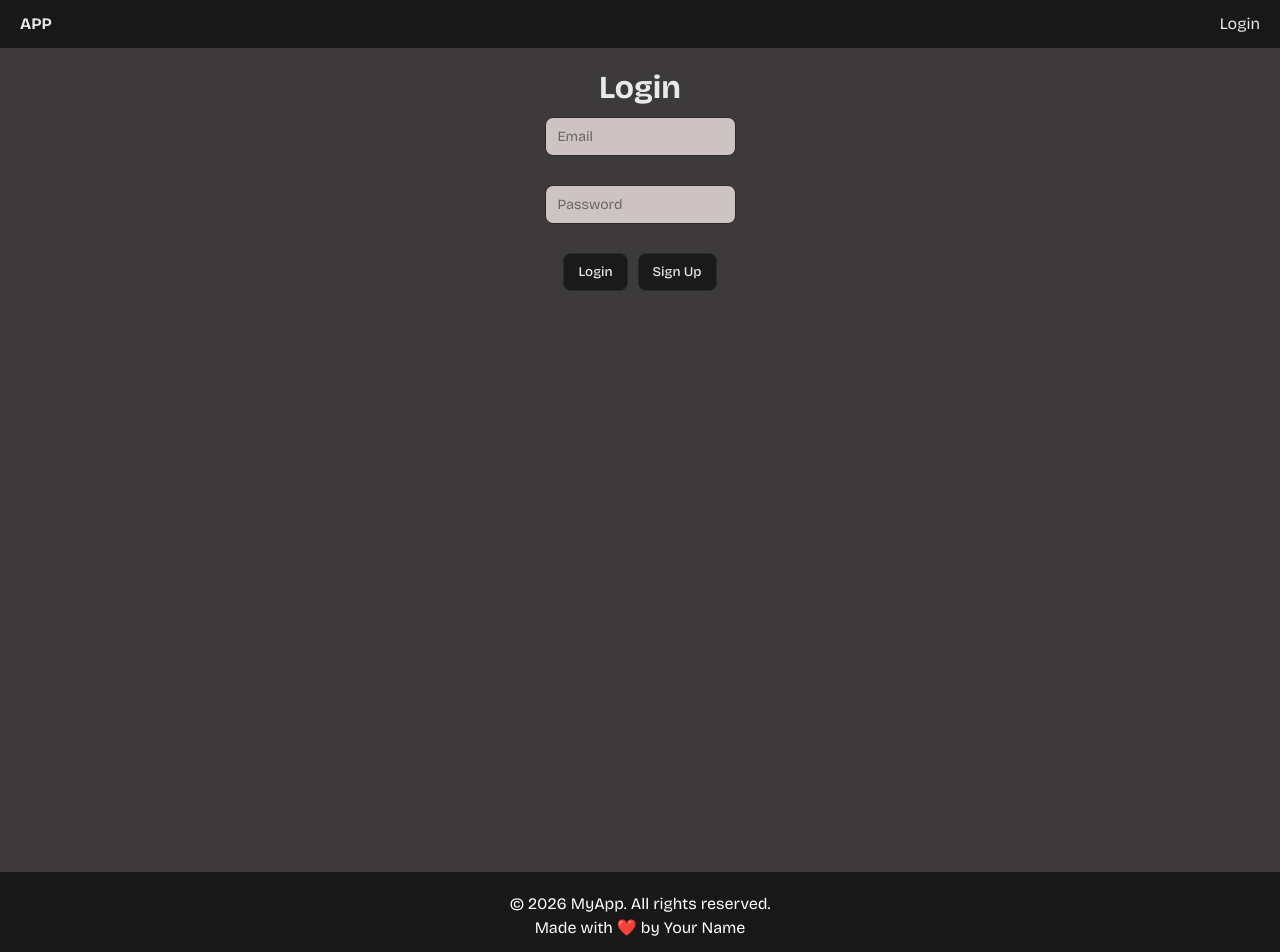
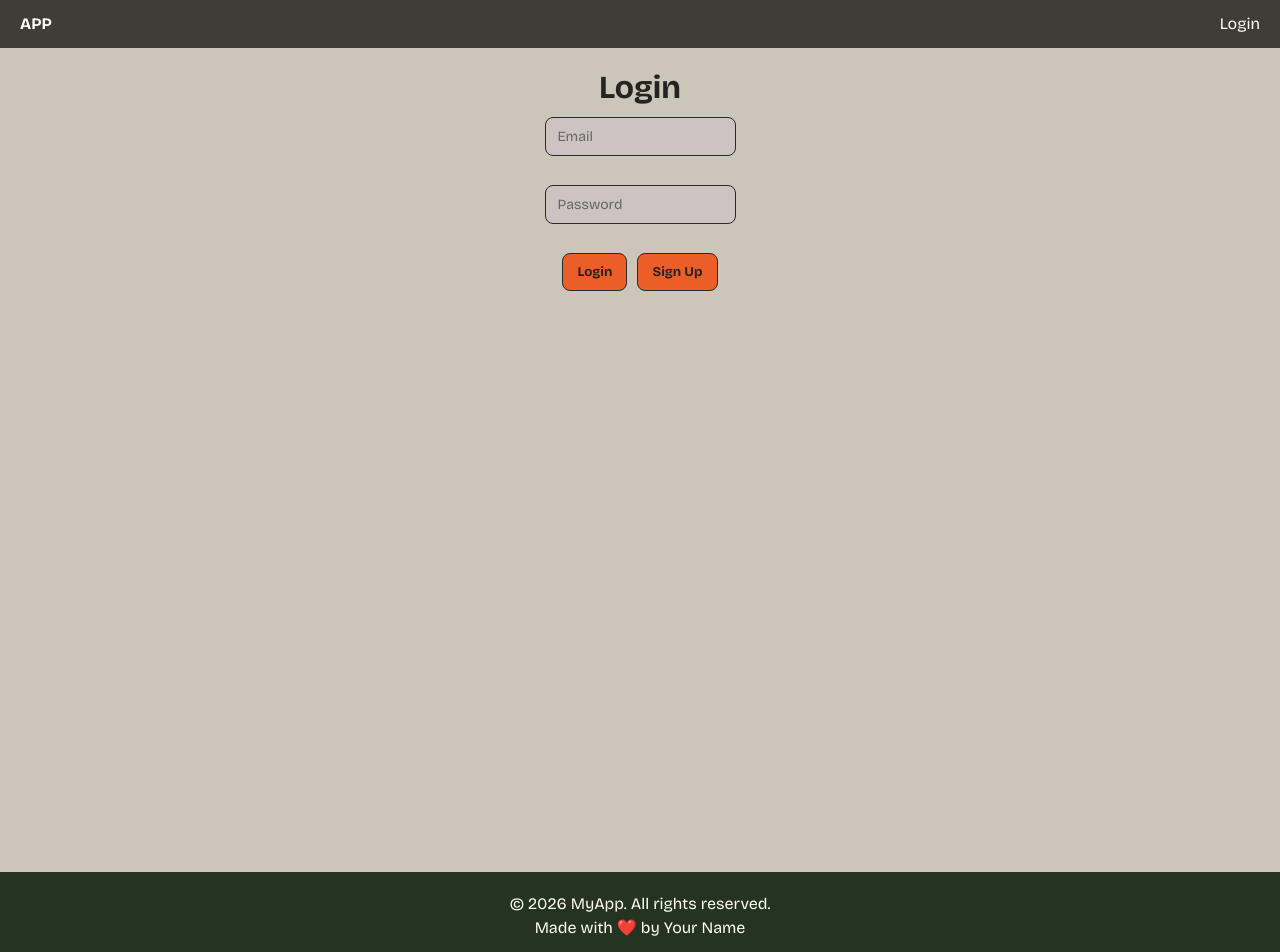
Before and after one commit to ThanosDodd/revifiro-boilerplate, a React (Vite) app: page /login in a window 1280 px wide. Shown: the top 952 px of the page. Built offline with nearby package versions, Linux system fonts and the light colour scheme; no server answers.

Commit message:
style: update Footer and Navbar styles for improved aesthetics; modify global styles for consistency

```diff
--- a/src/components/Footer.css
+++ b/src/components/Footer.css
@@ -1,6 +1,13 @@
-.foot{
-    text-align: center;
-    padding: 20px;
-    background: #171717f2;
-    color: white;
+a {
+  color: inherit;
+  transition: color 0.2s ease;
 }
+
+a:hover {
+  color: #eb5e28;
+}
+
+.foot {
+  text-align: center;
+  padding: 20px;
+}
--- a/src/components/Footer.jsx
+++ b/src/components/Footer.jsx
@@ -4,7 +4,7 @@ import "./Footer.css";
 
 export default function Footer() {
   return (
-    <footer className="foot">
+    <footer className="foot footback">
       <p>© {new Date().getFullYear()} MyApp. All rights reserved.</p>
       <p>
         Made with ❤️ by{" "}
--- a/src/components/Navbar.css
+++ b/src/components/Navbar.css
@@ -1,5 +1,4 @@
 .nav {
-  background: #171717f2;
   display: flex;
   justify-content: space-between;
   padding: 12px 20px;
--- a/src/components/Navbar.jsx
+++ b/src/components/Navbar.jsx
@@ -18,7 +18,7 @@ export default function Navbar() {
   }, []);
 
   return (
-    <nav className="nav">
+    <nav className="nav navback">
       <div className="left">
         <Link to="/" className="link">
           APP
--- a/src/index.css
+++ b/src/index.css
@@ -1,8 +1,8 @@
 @import url("https://fonts.googleapis.com/css2?family=Bricolage+Grotesque:wght@400;500;700&display=swap");
 
 :root {
-  --bg: #3c3a3a;
-  --text: #f5f5f5ef;
+  --bg: #ccc5b9;
+  --text: #252422;
   --border: #2a2a2a;
 
   --sans: "Bricolage Grotesque", system-ui, sans-serif;
@@ -33,18 +33,18 @@ p {
 
 button {
   font-family: inherit;
-  font-weight: 500;
+  font-weight: 900;
 
   padding: 10px 14px;
   margin-top: 5px;
   border-radius: 8px;
 
   border: 1px solid var(--border);
-  background: #1a1a1a;
-  color: var(--text);
+  background: #eb5e28;
+  color: #252422;
 
   cursor: pointer;
-  transition: all 0.15s ease;
+  transition: all 0.3s ease;
 
   display: inline-flex;
   align-items: center;
@@ -54,7 +54,7 @@ button {
 button:hover {
   transform: translateY(-1px);
   border-color: #444;
-  background: #222;
+  background: #fe5c1c;
 }
 button:disabled,
 button.disabled {
@@ -102,6 +102,16 @@ input:disabled {
   flex-wrap: wrap;
 }
 
+.footback {
+  background-color: #253422;
+  color: #fffcf2;
+}
+
+.navback {
+  background-color: #403d39;
+  color: #fffcf2;
+}
+
 .subtitle {
   margin-top: 12px;
   opacity: 0.7;
```
